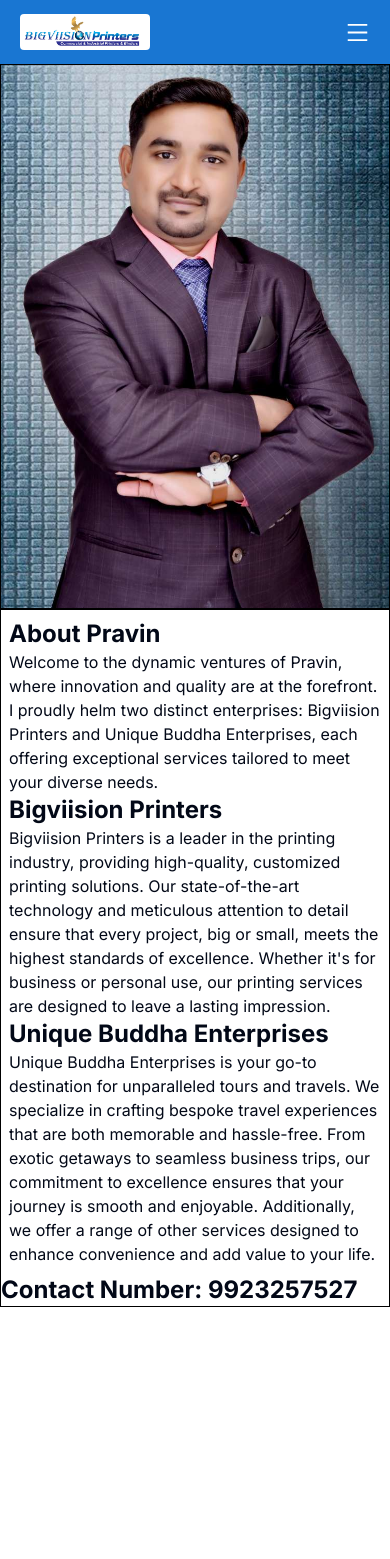
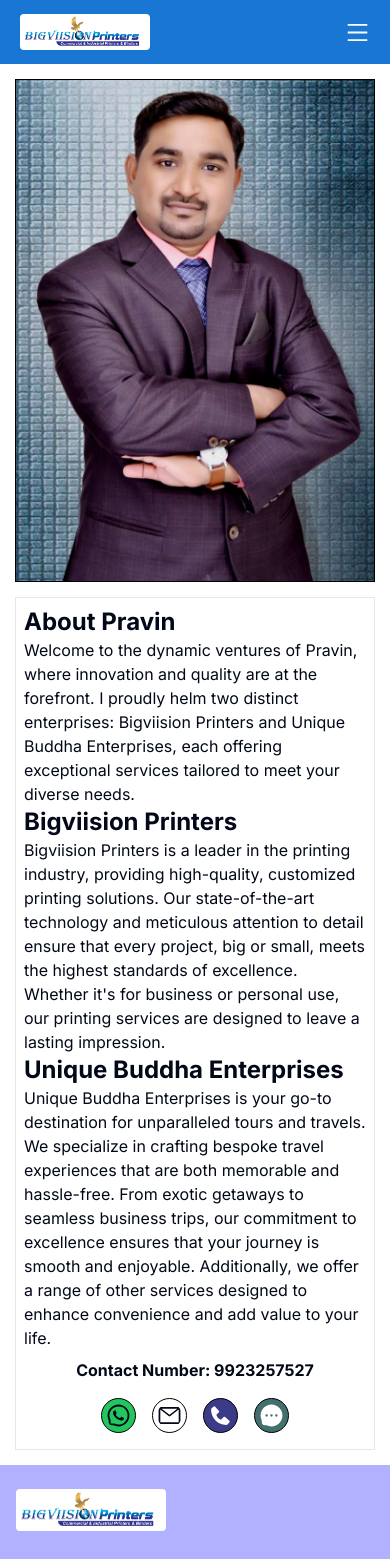
Before and after one commit to jmPramod/bigViision2-, a Next.js app: page /contact in a window 390 px wide. Shown: the top 1559 px of the page. Before the commit the page ends 1307 px from the top, so only its background shows below. Built offline with nearby package versions, Linux system fonts and the light colour scheme.

Commit message:
changed UI logic contact page .

```diff
--- a/src/app/(pages)/contact/page.tsx
+++ b/src/app/(pages)/contact/page.tsx
@@ -1,9 +1,16 @@
-import Image from "next/image";
-import React from "react";
+/* eslint-disable react/no-unescaped-entities */
+import Image from 'next/image';
+import React from 'react';
+import { AiOutlineWhatsApp } from 'react-icons/ai';
+import { AiOutlineMail } from 'react-icons/ai';
+import { BiSolidPhone } from 'react-icons/bi';
+import { AiFillMessage } from 'react-icons/ai';
+import Footer from './../../componets/Footer/Footer';
 
 const page = () => {
   return (
-    <div className="flex items-center justify-center w-full md:flex-row flex-col">
+    <>
+      <div className="flex  justify-center w-full md:flex-row flex-col gap-[15px] p-[15px]">
         <div className="w-full md:w-[50%] border border-black">
           <Image
             className="w-full"
@@ -13,17 +20,17 @@
             height={100}
           />
         </div>
-      <div className="w-full md:w-[50%] border border-black">
-        <div>
+        <div className="w-full md:w-[50%] border  ">
+          <div className="flex flex-col items-center justify-between h-full">
             <div className="p-2">
               <div>
                 <div className="text-2xl font-bold">About Pravin</div>
                 <div className="font-normal">
-                Welcome to the dynamic ventures of Pravin, where innovation and
-                quality are at the forefront. I proudly helm two distinct
-                enterprises: Bigviision Printers and Unique Buddha Enterprises,
-                each offering exceptional services tailored to meet your diverse
-                needs.
+                  Welcome to the dynamic ventures of Pravin, where innovation
+                  and quality are at the forefront. I proudly helm two distinct
+                  enterprises: Bigviision Printers and Unique Buddha
+                  Enterprises, each offering exceptional services tailored to
+                  meet your diverse needs.
                 </div>
               </div>
               <div>
@@ -48,40 +55,54 @@
                   unparalleled tours and travels. We specialize in crafting
                   bespoke travel experiences that are both memorable and
                   hassle-free. From exotic getaways to seamless business trips,
-                our commitment to excellence ensures that your journey is smooth
-                and enjoyable. Additionally, we offer a range of other services
-                designed to enhance convenience and add value to your life.
+                  our commitment to excellence ensures that your journey is
+                  smooth and enjoyable. Additionally, we offer a range of other
+                  services designed to enhance convenience and add value to your
+                  life.
                 </div>
               </div>
             </div>
 
-          <div className="text-2xl font-bold">Contact Number: 9923257527</div>
-          {/* <styles.buttonContainer>
-            <styles.whatsappLinkTag
+            <div className=" md:text-1xl font-bold">
+              Contact Number: 9923257527
+            </div>
+            <div className="flex items-center gap-4 pb-4 mt-4">
+              <a
                 href="https://wa.me/9923257527" // Replace with your number
                 // className={styles.button}
                 target="_blank"
                 rel="noopener noreferrer"
               >
-              <styles.whatsappIcon />
-            </styles.whatsappLinkTag>
-            <styles.emailLinkTag href="mailto:bigviisionprinters@gmail.com">
-              <styles.emailIcon />
-            </styles.emailLinkTag>
-            {mobile && (
-              <>
-                <styles.phoneLinkTag href="tel:+9923257527">
-                  <styles.phoneIcon />
-                </styles.phoneLinkTag>
-                <styles.messageLinkTag href="sms:+9923257527">
-                  <styles.messageIcon />
-                </styles.messageLinkTag>
-              </>
-            )}
-          </styles.buttonContainer> */}
+                <AiOutlineWhatsApp
+                  size={30}
+                  className=" border border-black bg-green-500 rounded-[100%] p-1 w-[35px] h-[35px]  hover:text-green-500 hover:bg-white "
+                />
+              </a>
+              <a href="mailto:bigviisionprinters@gmail.com">
+                <AiOutlineMail
+                  size={30}
+                  className="border border-black bg-white rounded-[100%] p-1 w-[35px] h-[35px] hover:text-white hover:bg-black"
+                />
+              </a>
+
+              <a href="tel:+9923257527">
+                <BiSolidPhone
+                  size={30}
+                  className="block md:hidden border border-black bg-[#3b3b88] rounded-[100%] p-1 w-[35px] h-[35px] text-white hover:text-[#3b3b88] hover:bg-white"
+                />
+              </a>
+              <a href="sms:+9923257527">
+                <AiFillMessage
+                  size={30}
+                  className="block md:hidden  border border-black bg-[#436f6f] rounded-[100%] p-1 w-[35px] h-[35px] text-white hover:text-[#436f6f] hover:bg-white"
+                />
+              </a>
             </div>
           </div>
         </div>
+      </div>
+      <Footer />
+    </>
   );
 };
 
```
Lines whose indentation alone changed are shown as unchanged.
